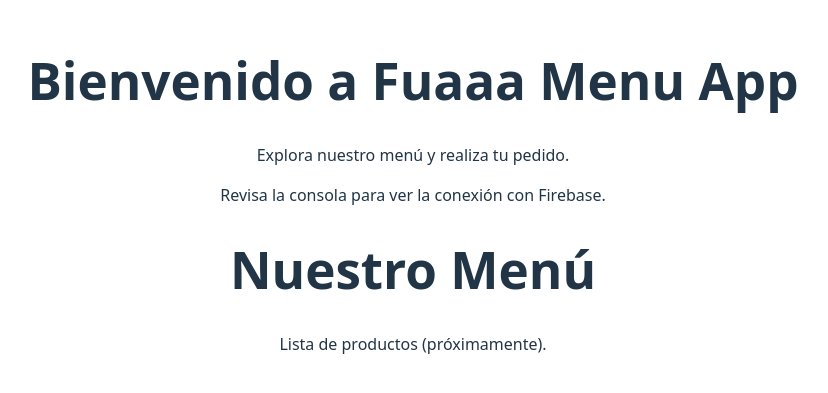
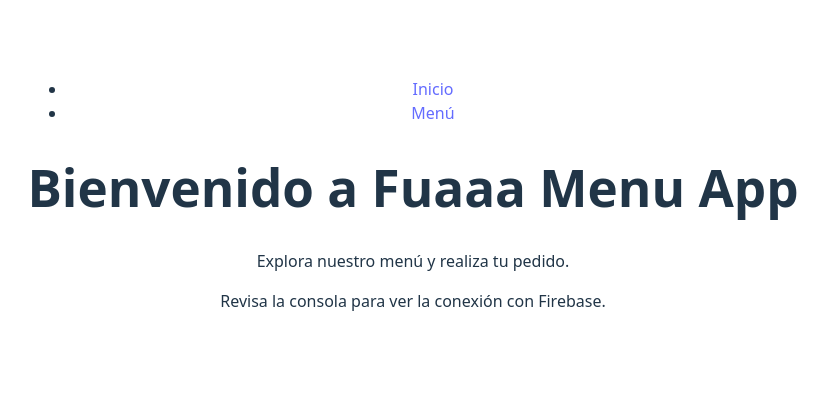
Before and after one commit to LucaCeresole/Fuaaa-menu-app, a React (Vite) app: page / in a window 1280 px wide. Shown: the part 205-598 px from the top of the page, without its empty margins (227-1055 px from the left). Built offline with nearby package versions, Linux system fonts and the light colour scheme; no server answers; the database is empty.

Commit message:
Add React Router for navigation and Navbar component

```diff
--- a/package.json
+++ b/package.json
@@ -12,7 +12,8 @@
   "dependencies": {
     "firebase": "^11.6.1",
     "react": "^19.0.0",
-    "react-dom": "^19.0.0"
+    "react-dom": "^19.0.0",
+    "react-router-dom": "^7.5.3"
   },
   "devDependencies": {
     "@eslint/js": "^9.22.0",
--- a/src/App.jsx
+++ b/src/App.jsx
@@ -1,14 +1,21 @@
 import React from 'react';
+import { BrowserRouter as Router, Routes, Route } from 'react-router-dom';
 import Home from './pages/Home';
 import Menu from './pages/Menu';
+import Navbar from './components/Navbar'
 import './App.css';
 
 const App = () => {
   return (
-    <div>
-      <Home />
-      <Menu />
-    </div>
+    <Router>
+      <div>
+        <Navbar />
+        <Routes>
+          <Route path="/" element={<Home />} />
+          <Route path="/menu" element={<Menu />} />
+        </Routes>
+      </div>
+    </Router>
   );
 };
 
--- /dev/null
+++ b/src/components/Navbar.jsx
@@ -0,0 +1,19 @@
+import React from 'react'
+import { Link } from 'react-router-dom'
+
+const Navbar = () => {
+   return (
+    <nav>
+      <ul>
+        <li>
+          <Link to="/">Inicio</Link>
+        </li>
+        <li>
+          <Link to="/menu">Menú</Link>
+        </li>
+      </ul>
+    </nav>
+  );
+}
+
+export default Navbar
```
Also changed, not shown: 1 other file (tests, documents, lock files or other folders).
